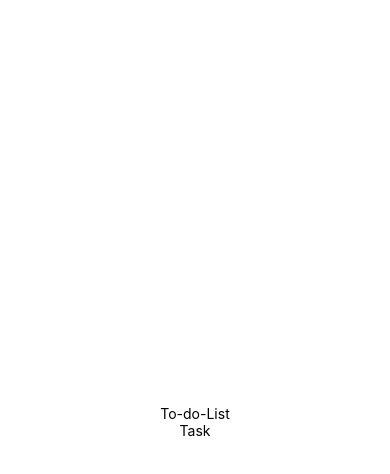
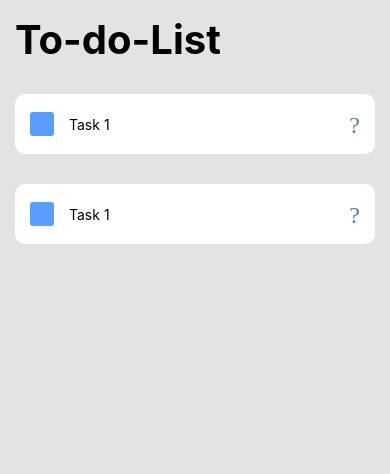
Before and after one commit to Deificz/Mobile-To-Do-List, a React Native app: screen / in a window 390 px wide. Shown: the top 474 px of the page. Built offline with nearby package versions, Linux system fonts and the light colour scheme.

Commit message:
Added task component

```diff
--- a/App.tsx
+++ b/App.tsx
@@ -9,7 +9,8 @@ export default function App() {
     <SafeAreaProvider>
       <Provider store={store}>
         <View style={styles.container}>
-          <Text>To-do-List</Text>
+          <Text style={styles.title}>To-do-List</Text>
+          <Task/>
           <Task/>
         </View>
       </Provider>
@@ -21,8 +22,14 @@ export default function App() {
 const styles = StyleSheet.create({
   container: {
     flex: 1,
-    backgroundColor: '#fff',
+    backgroundColor: '#e3e3e3',
     alignItems: 'center',
-    justifyContent: 'center',
+    justifyContent: 'flex-start',
+    padding: 15,
   },
+  title:{
+    alignSelf: 'flex-start',
+    fontSize: 40,
+    fontWeight: 'bold'
+  }
 });
--- a/src/components/Task.tsx
+++ b/src/components/Task.tsx
@@ -1,16 +1,57 @@
-import { StyleSheet, Text, View } from 'react-native'
+import { StyleSheet, Text, View, TouchableOpacity } from 'react-native'
 import React from 'react'
+import { Icon } from '@rneui/themed'
 
-type Props = {}
+type Props = {
+  task: string,
+}
 
 const Task = (props: Props) => {
   return (
-    <View>
-      <Text>Task</Text>
+    <View style={styles.task}>
+      <View style={styles.leftSide}>
+          <TouchableOpacity style={styles.taskLogo}></TouchableOpacity>
+          <Text style={styles.taskLabel}>{props.task}Task 1</Text>
+      </View>
+      <Icon
+        name='material-community'
+        type='cards-diamond'
+        color='#517fa4'
+        style={styles.diamond}
+      />
     </View>
   )
 }
 
 export default Task
 
-const styles = StyleSheet.create({})
+const styles = StyleSheet.create({
+  task:{
+    backgroundColor: '#ffff',
+    borderRadius: 10,
+    width: '100%',
+    marginTop: 30,
+    flexDirection: "row",
+    alignItems: "center",
+    justifyContent: "space-between",
+    padding: 15,
+  },
+  leftSide:{
+    flexDirection: "row",
+    flexWrap: "wrap",
+    alignItems: "center"
+  },
+  taskLogo:{
+    height: 24,
+    width: 24,
+    backgroundColor:"#5a9dfa",
+    borderRadius: 3,
+    marginRight: 15,
+  },
+  taskLabel:{
+    maxWidth: "80%"
+  },
+  diamond:{
+    fontSize: 10,
+  }
+})
```
